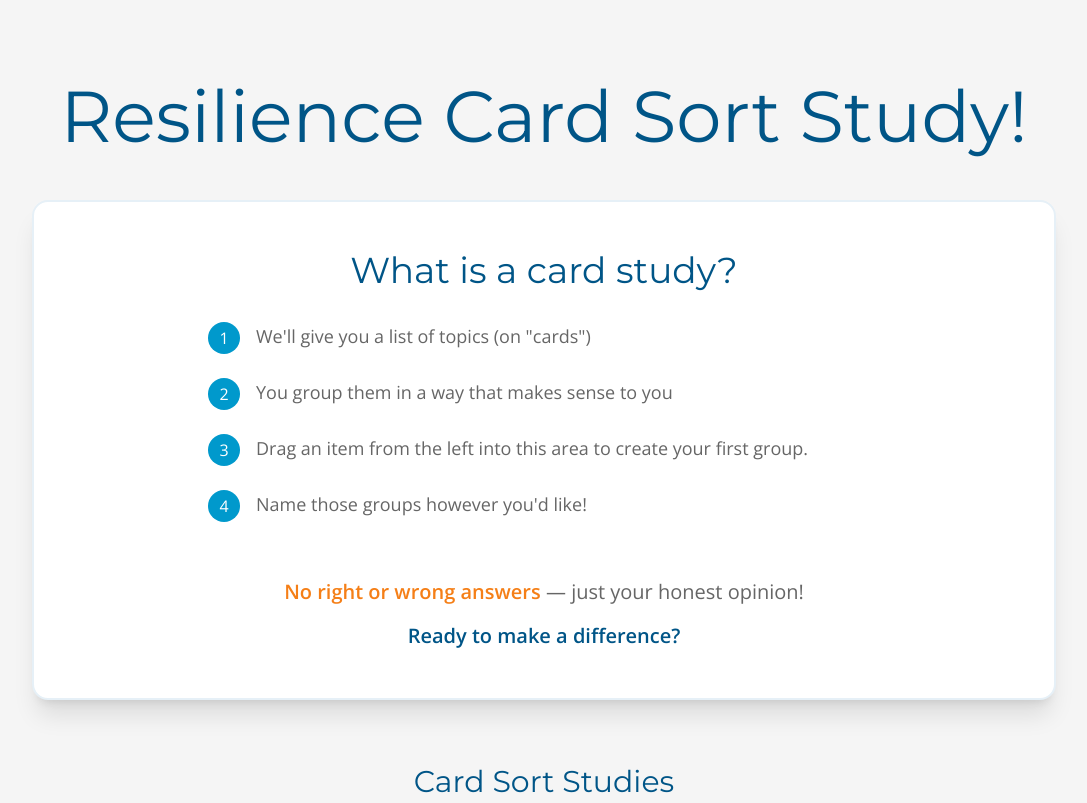
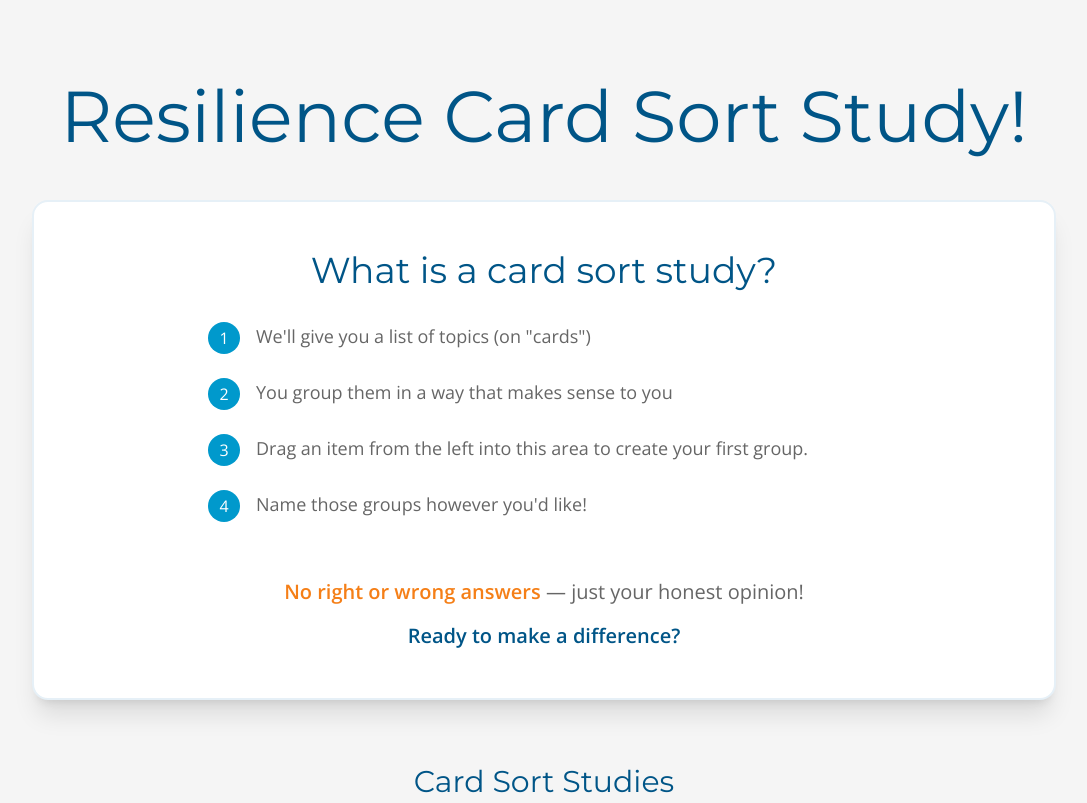
Before and after one commit to nemac/hazard-asset-types-cardsort-2025, a plain HTML site: page index.html in a window 1280 px wide. Shown: the top 803 px of the page, without its empty margins (96-1183 px from the left). Drawn offline with nearby package versions, Linux system fonts and the light colour scheme.

Commit message:
Update index.html

```diff
--- a/index.html
+++ b/index.html
@@ -38,7 +38,7 @@
                 <!-- What is a card study -->
                 <div class="bg-white rounded-2xl shadow-xl p-8 md:p-12 space-y-8 border-2" style="border-color: #E6F0F7;">
                     <h2 class="text-3xl md:text-4xl mb-6" style="color: #005587;">
-                        What is a card study?
+                        What is a card sort study?
                     </h2>
 
                     <div class="space-y-6 text-left max-w-2xl mx-auto">
```
